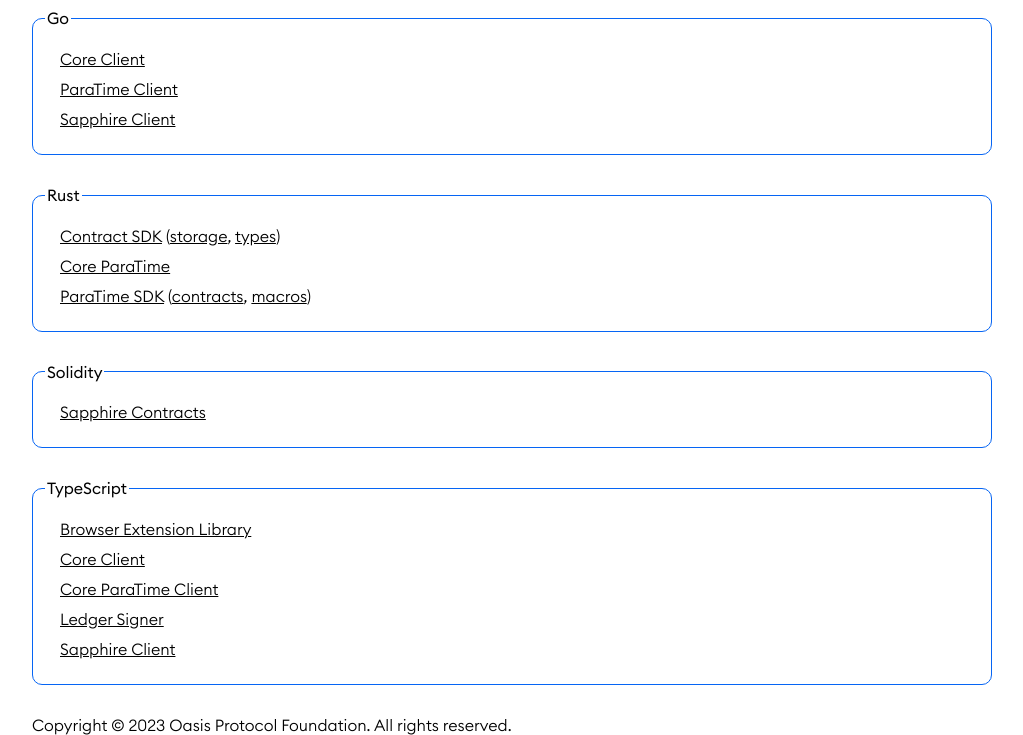
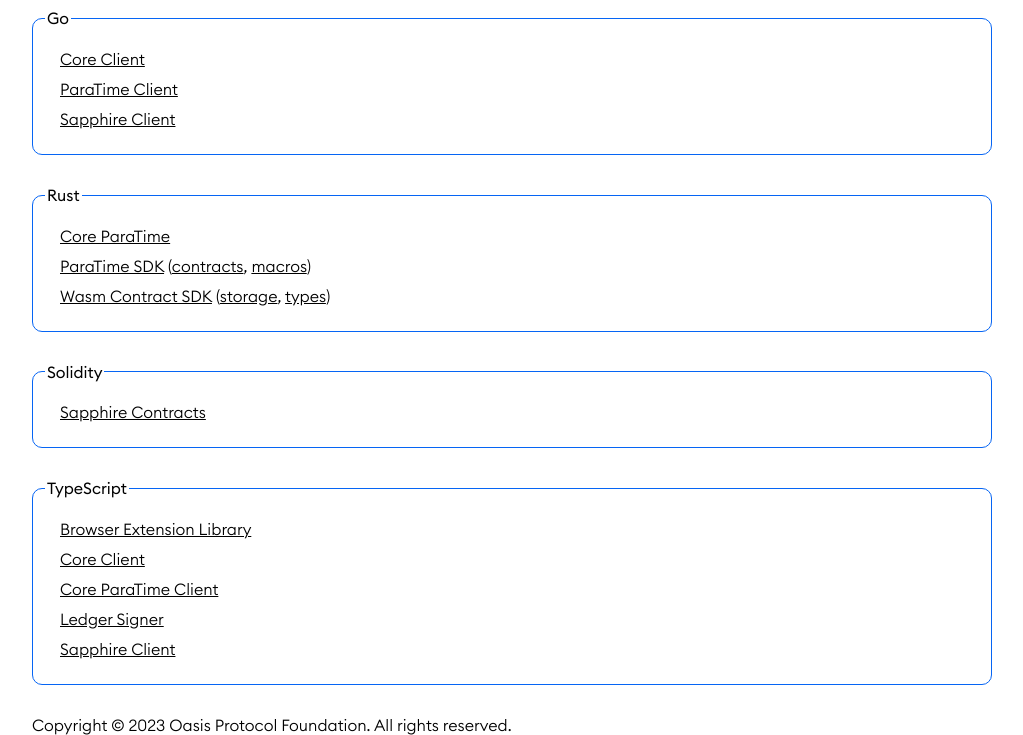
Before and after one commit to oasisprotocol/docs-api, a plain HTML site: page index.html in a window 1280 px wide. Shown: the part 124-859 px from the top of the page, without its empty margins (128-1151 px from the left). Drawn offline with Linux system fonts and the light colour scheme.

Commit message:
index: Contract SDK -> Wasm Contract SDK

```diff
--- a/index.html
+++ b/index.html
@@ -71,9 +71,9 @@
 		<fieldset>
 			<legend>Rust</legend>
 			<ul>
-				<li><a href="rust/oasis_contract_sdk">Contract SDK</a> (<a href="rust/oasis_contract_sdk_storage">storage</a>, <a href="rust/oasis_contract_sdk_types">types</a>)</li>
 				<li><a href="rust/oasis_core_runtime">Core ParaTime</a></li>
 				<li><a href="rust/oasis_runtime_sdk">ParaTime SDK</a> (<a href="rust/oasis_runtime_sdk_contracts">contracts</a>, <a href="rust/oasis_runtime_sdk_macros">macros</a>)</li>
+				<li><a href="rust/oasis_contract_sdk">Wasm Contract SDK</a> (<a href="rust/oasis_contract_sdk_storage">storage</a>, <a href="rust/oasis_contract_sdk_types">types</a>)</li>
 			</ul>
 		</fieldset>
 		<fieldset>
```
